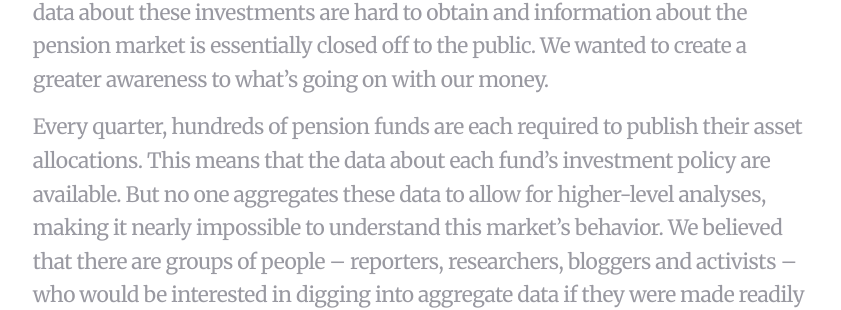
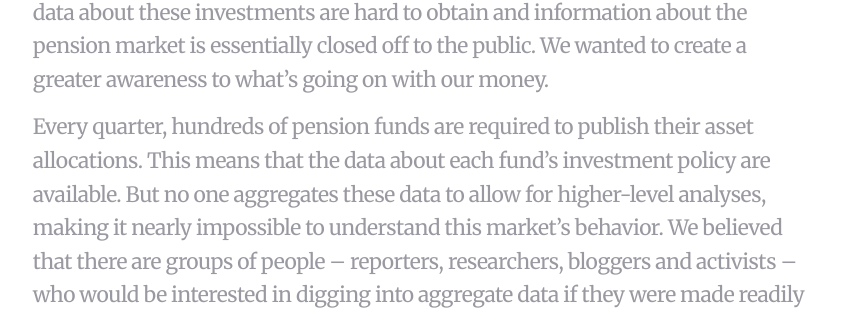
Before and after one commit to yosefw/yosefw.github.io, a Jekyll site: the page built from projects/open-pension/index.md, in a window 1280 px wide and 900 px high, scrolled down 1506 px. Shown: the part 147-457 px from the top of the window, without its empty margins (218-1059 px from the left). Built offline with Jekyll 4.4.1, drawn with Linux system fonts in a browser that asks for light colours; nearby versions of some CDN libraries; library files that are not in the unit come from our copies; comment, search, counter and statistics services are not loaded; some of the changed text lies outside the part shown.

Commit message:
Minor corrections

```diff
--- a/projects/open-pension/index.md
+++ b/projects/open-pension/index.md
@@ -18,7 +18,7 @@ The aim of Open Pension is to open up data about the Israeli pension fund market
 
 In Israel, all employees are required by law to transfer a part of their salary to a pension fund. These funds are managed by institutional investors, mostly private insurance companies. These funds therefore belong to some of the largest players in the capital market, routing huge sums of money into the economy. But data about these investments are hard to obtain and information about the pension market is essentially closed off  to the public. We wanted to create a greater awareness to what’s going on with our money.
 
-Every quarter, hundreds of pension funds are each required to publish their asset allocations. This means that the data about each fund's investment policy are available. But no one aggregates these data to allow for higher-level analyses, making it nearly impossible to understand this market’s behavior. We believed that there are groups of people – reporters, researchers, bloggers and activists – who would be interested in digging into aggregate data if they were made readily available. At Open Pension, we do just that: we collect the quarterly reports from each of these funds and aggregate them into a single, clean and standardized database.
+Every quarter, hundreds of pension funds are required to publish their asset allocations. This means that the data about each fund's investment policy are available. But no one aggregates these data to allow for higher-level analyses, making it nearly impossible to understand this market’s behavior. We believed that there are groups of people – reporters, researchers, bloggers and activists – who would be interested in digging into aggregate data if they were made readily available. At Open Pension, we do just that: we collect the quarterly reports from each of these funds and aggregate them into a single, clean and standardized database.
 
 ### The team and our work schedule
 
@@ -45,7 +45,7 @@ My first order of business was to become acquainted with the data. I started goi
 
 #### Target users
 
-At this time I also thought it necessary to better define our target audience. We all agreed that the project should cater to all researchers and reporters who may be interested in the data. But as in many other open data projects, there was a latent desire to also make the project accessible to the wider public. I advocated that we should cater only to researchers and reporters and not to "the masses". I have explained this approach at length in [my blog](https://medium.com/social-commentary/the-open-data-hubris-70d12be222e0). In a nutshell – it's extremely hard to interest the uninterested in raw data. They need stories that are meaningful to them. Therefore, we have a better chance of attaining our desired impact by making our data accessible to professional storytellers.
+At this time I also thought it necessary to better define our target audience. We all agreed that the project should cater to all researchers and reporters who may be interested in the data. But as in many other open data projects, there was also a latent desire to make the project accessible to the wider public. I advocated that we should cater only to researchers and reporters and not to "the masses". I have explained this approach at length in [my blog](https://medium.com/social-commentary/the-open-data-hubris-70d12be222e0). In a nutshell – it's extremely hard to interest the uninterested in raw data. They need stories that are meaningful to them. Therefore, we have a better chance of attaining our desired impact by making our data accessible to professional storytellers.
 
 While having my work used by thousands of people is always a dream, I felt that with this project I must insist that we limit the scope to audiences who would make the most use of it. It took a while to get other team members on board, but this approach has paid off. Feature prioritization has become much easier once we reached consensus about our target audience.
 
```
Also changed, not shown: other parts of projects/open-pension/index.md (+1 -1 lines).
